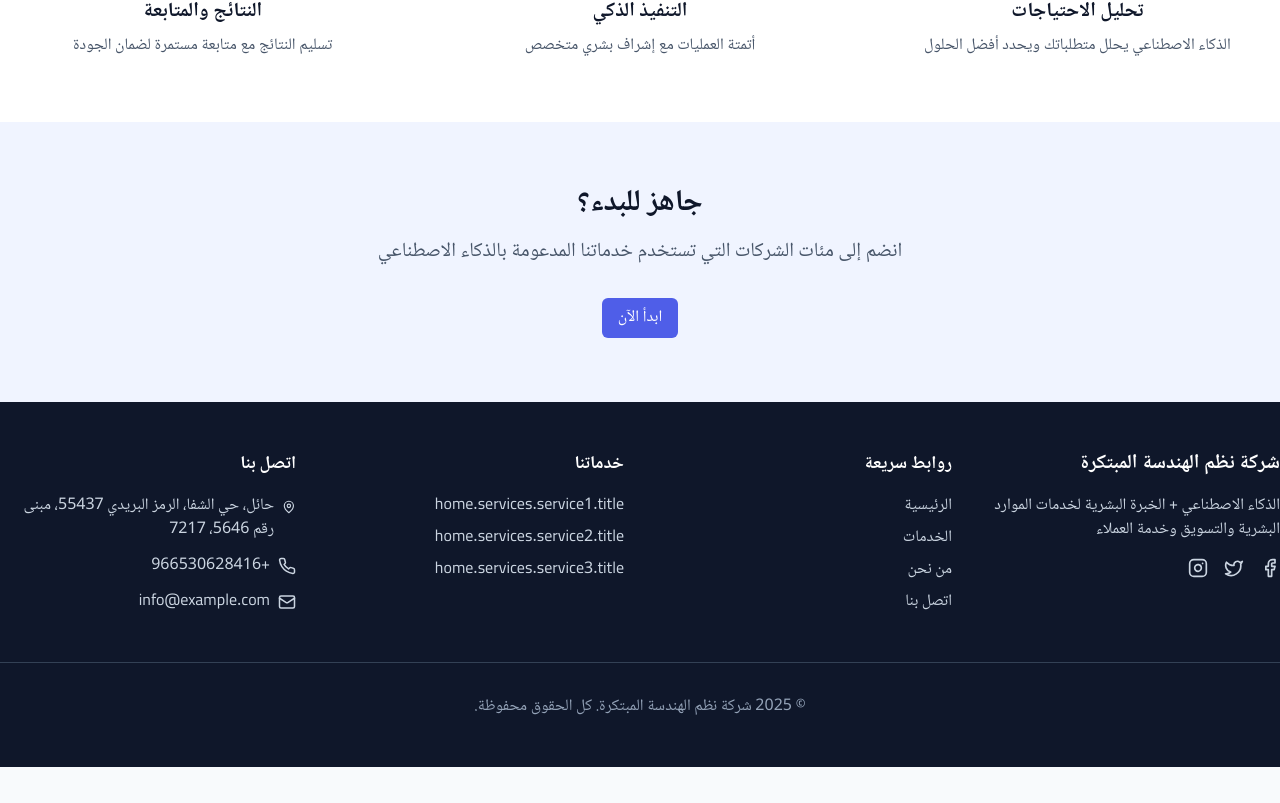
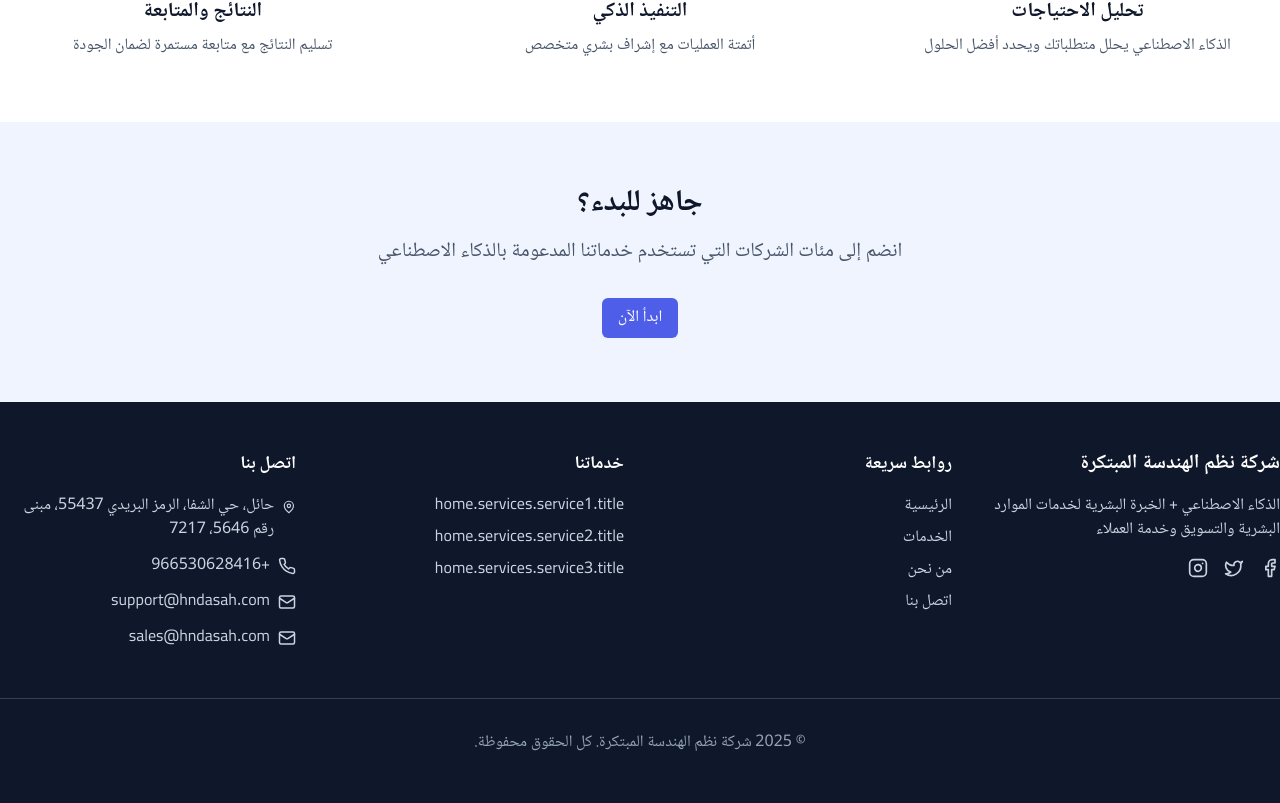
Before and after one commit to a7isss/new-handasah, a React (Vite) app: page / in a window 1280 px wide. Shown: the part 1686-2489 px from the top of the page. Before the commit the page ends 2453 px from the top, so only its background shows below. Built offline with nearby package versions, Linux system fonts and the light colour scheme; no server answers; a web font is replaced by a local one.

Commit message:
Update contact emails to company domain
- Replace generic emails with company emails: support@hndasah.com and sales@hndasah.com
- Updated ContactPage email section
- Updated Footer contact section with both emails
- Removed old generic email addresses

```diff
--- a/src/components/layout/Footer.tsx
+++ b/src/components/layout/Footer.tsx
@@ -87,7 +87,11 @@ const Footer: React.FC = () => {
               </li>
               <li className="flex items-center">
                 <Mail size={18} className="ml-2 rtl:mr-0 text-secondary-300" />
-                <span className="text-secondary-300">info@example.com</span>
+                <span className="text-secondary-300">support@hndasah.com</span>
+              </li>
+              <li className="flex items-center">
+                <Mail size={18} className="ml-2 rtl:mr-0 text-secondary-300" />
+                <span className="text-secondary-300">sales@hndasah.com</span>
               </li>
             </ul>
           </div>
--- a/src/pages/ContactPage.tsx
+++ b/src/pages/ContactPage.tsx
@@ -64,9 +64,9 @@ const ContactPage: React.FC = () => {
                   <div>
                     <h3 className="font-semibold mb-1">البريد الإلكتروني</h3>
                     <p className="text-secondary-600">
-                      info@innovative-engineering.com
+                      support@hndasah.com
                       <br />
-                      support@innovative-engineering.com
+                      sales@hndasah.com
                     </p>
                   </div>
                 </div>
```
